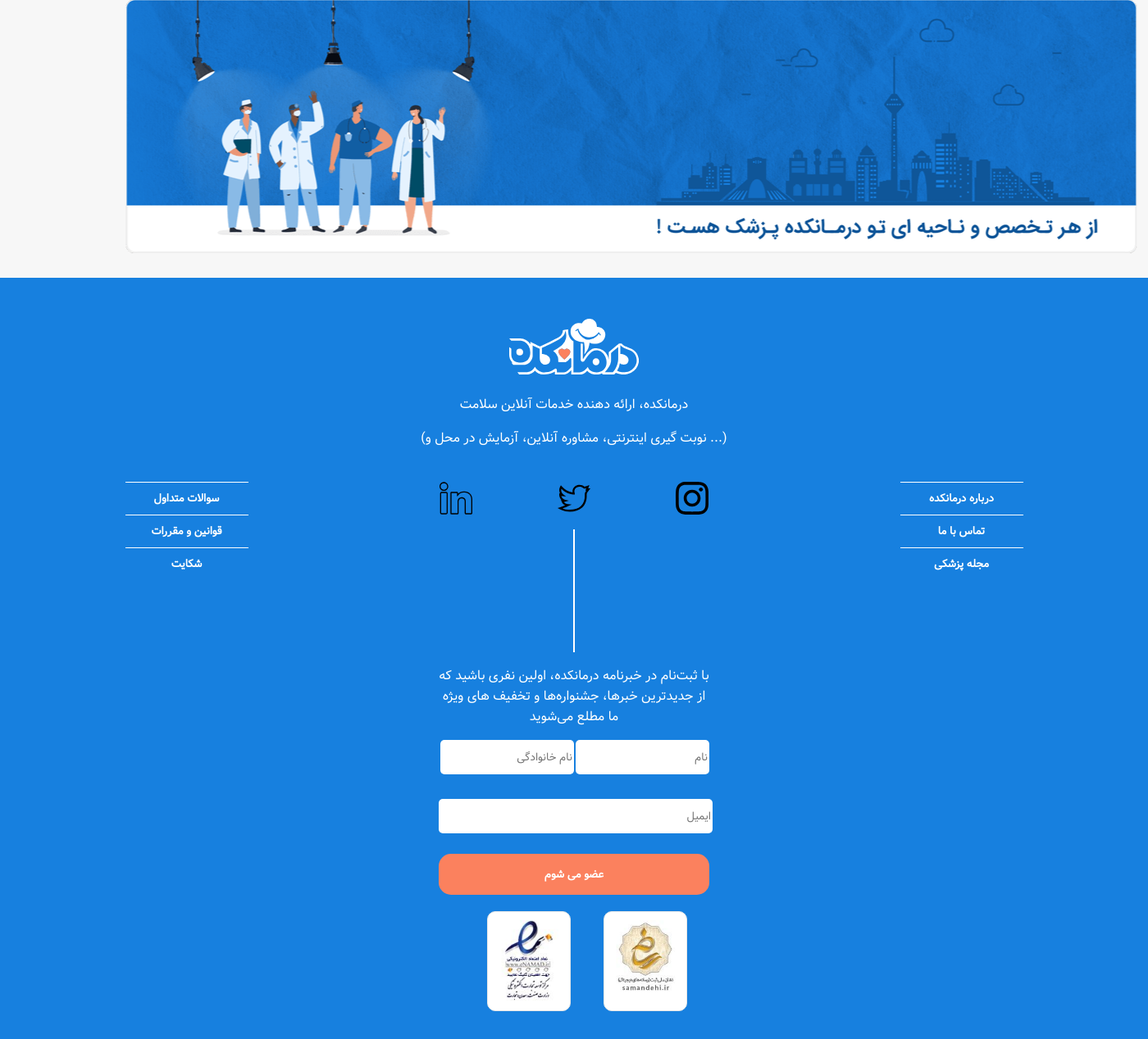
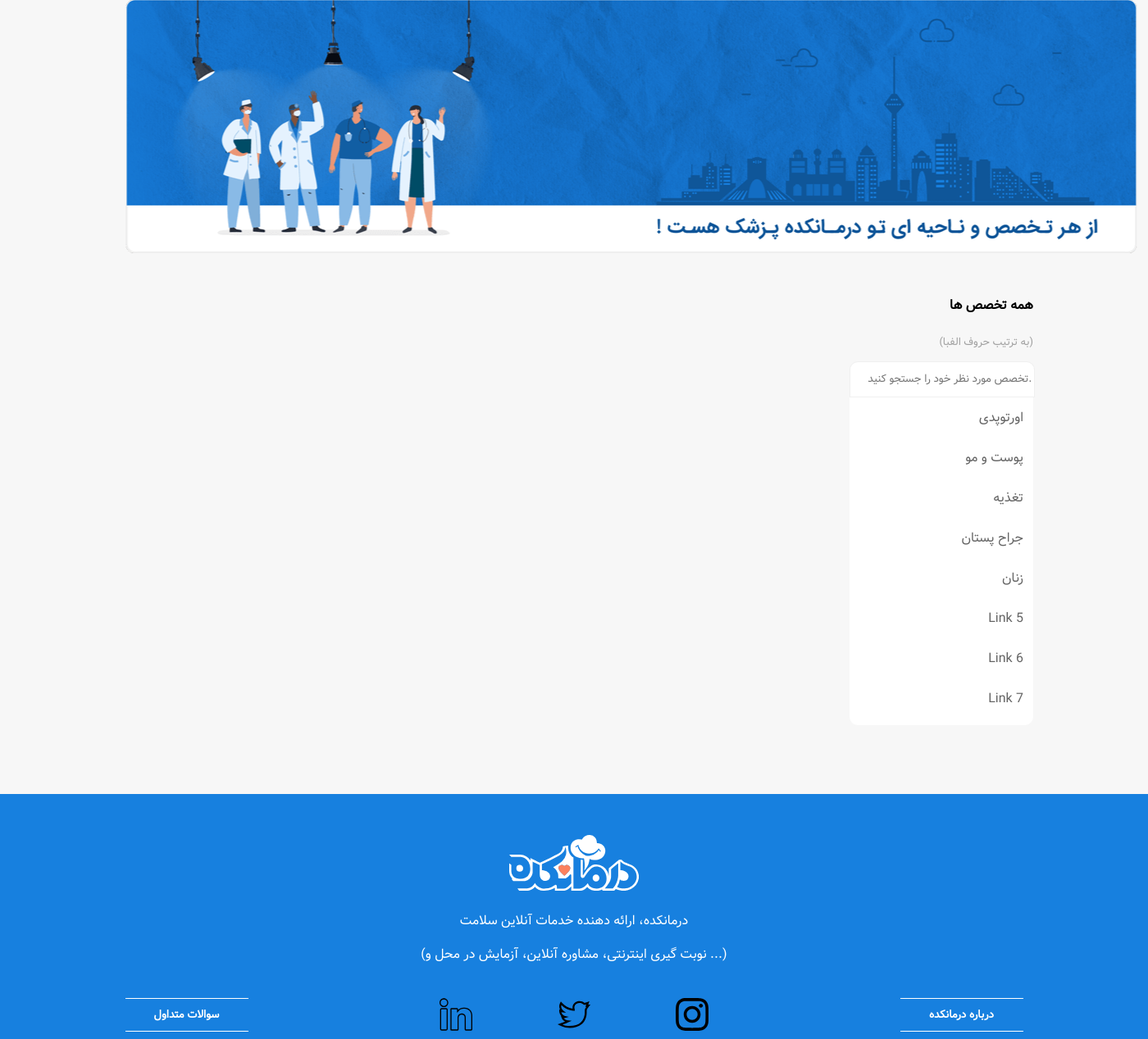
Before and after one commit to Aref-Motamedi/web_darmankade, a PHP site: page /profpage.html in a window 1400 px wide. Shown: the part 111-1379 px from the top of the page at 82% size. Run offline with PHP 8.4, Linux system fonts and the light colour scheme.

Commit message:
profpage scrollbar added

```diff
--- a/Phase2/css/doctor-page.css
+++ b/Phase2/css/doctor-page.css
@@ -11,7 +11,7 @@
   align-items: center;
   margin-right: 10%;
   margin-left: 10%;
-  background-color: ;
+  /* background-color: ; */
 }
 
 
@@ -49,8 +49,8 @@
   display: flex;
   position: center;
   justify-content: center;
-  align-items: ;
-  background-color: ;
+  /* align-items: ;
+  background-color: ; */
   flex-direction: row-reverse;
 }
 
@@ -66,7 +66,7 @@
 #index-specialٍServices > section{
   display: flex;
   flex-direction: column;
-  justify-content: ;
+  /* justify-content: ; */
   align-items: center;
   flex-wrap: wrap;
   width: 300px;
@@ -78,7 +78,7 @@
   height: auto;
 
 }
-}
+
 #corona-img1{
   padding-top: 10px;
 }
@@ -101,8 +101,8 @@
   display: flex;
   position: center;
   justify-content: center;
-  align-items: ;
-  background-color: ;
+  /* align-items: ;
+  background-color: ; */
   flex-direction: row-reverse;
   margin: 8%;
 }
@@ -121,7 +121,7 @@
   position: center;
   justify-content: center;
   align-items: center;
-  background-color: ;
+  /* background-color: ; */
   flex-direction: row;
 }
 /*set size of logos*/
--- a/Phase2/css/profpage.css
+++ b/Phase2/css/profpage.css
@@ -1,17 +1,88 @@
-/* body{
-    background-color: pink;
-
-}
-.pink-color{
-    color:yellow;
-} */
-
+/* putting a margin for the whole section (slideshow) */
 #slideshowarea {
     display: flex;
     margin: 30px;
 
 }
+/* putting the image in the center of the screen */
 #slideshowarea img {
     height: auto;
     transform: translate(10%,0);
 }
+
+#proflistdiv {
+    display: flex;
+    flex-direction: row-reverse;
+    height: 600px;
+    margin-top: 30px;
+    margin-bottom: 30px;
+    margin-left: 10%;
+    margin-right: 10%;
+
+}
+
+#scrolllist {
+    width: 20%;
+    /* background-color: pink; */
+}
+
+#proflistitems {
+    width: 80%;
+    /* background-color: purple; */
+    /* text-align: right; */
+}
+
+.vertical-menu {
+    /* width: 200px; */
+    height: 400px;
+    overflow-y: auto;
+    text-align: right;
+    direction: rtl;
+    /* border-top-right-radius: 10px;
+    border-top-left-radius: 10px; */
+    border-bottom-right-radius: 10px;
+    border-bottom-left-radius: 10px;
+    /* border-radius: 10px; */
+}
+
+#proflistheader label{
+    text-align: right;
+}
+
+#proflistheader label p{
+    font-size: small;
+    color: rgb(160, 160, 160);
+}
+
+#proflistheader input {
+    display: block;
+    background-color:white;
+    color: rgb(100, 100, 100);
+    width: 98%;
+    height: 40px;
+    /* direction: ltr; */
+
+    text-align: right;
+
+    border: 1px solid rgba(177, 177, 177, 0.192);
+    border-top-right-radius: 10px;
+    border-top-left-radius: 10px;
+}
+
+.vertical-menu li {
+    display: block;
+    background-color:white;
+    padding: 12px;
+    direction: ltr;
+
+}
+
+.vertical-menu a {
+    text-decoration: none;
+    color: rgb(100, 100, 100);
+}
+
+.vertical-menu a:hover {
+    color: #1780df;
+    border-bottom: 1px dashed #1780df;
+}
--- a/Phase2/profpage.html
+++ b/Phase2/profpage.html
@@ -91,10 +91,53 @@
             </section>
         </nav>
 
+        <!-- slideshow section -->
         <section id="slideshowsection">
             <div id="slideshowarea">
+                <!-- slideshow image -->
                 <img src="./assets/profpage/slideshowimg.png" alt="slideshowarea">
             </div>
+        </section>
+
+        <section id="proflistssection">
+            <div id="proflistdiv">
+                <div id="scrolllist">
+                    <div id="proflistheader">
+                        <label for="">
+                            <h4>همه تخصص ها</h4>
+                            <p>(به ترتیب حروف الفبا)</p>
+                        </label>
+                        <INput placeholder="تخصص مورد نظر خود را جستجو کنید."></INput>
+                        <div class="vertical-menu">
+                            <li><a href="#">اورتوپدی</a></li>
+                            <li><a href="#">پوست و مو</a></li>
+                            <li><a href="#">تغذیه</a></li>
+                            <li><a href="#">جراح پستان</a></li>
+                            <li><a href="#">زنان</a></li>
+                            <li><a href="#">Link 5</a></li>
+                            <li><a href="#">Link 6</a></li>
+                            <li><a href="#">Link 7</a></li>
+                            <li><a href="#">Link 8</a></li>
+                            <li><a href="#">Link 9</a></li>
+                            <!-- <a href="#">پوست و مو</a>
+                            <a href="#">تغذیه</a>
+                            <a href="#">جراح پستان</a>
+                            <a href="#">زنان</a>
+                            <a href="#">Link 5</a>
+                            <a href="#">Link 6</a>
+                            <a href="#">Link 7</a>
+                            <a href="#">Link 8</a>
+                            <a href="#">Link 9</a>
+                            <a href="#">Link 10</a> -->
+                          </div>
+                    </div>
+                </div>
+
+                <div id="proflistitems">
+                </div>
+
+            </div>
+
         </section>
 
         <!-- footer section -->
```
